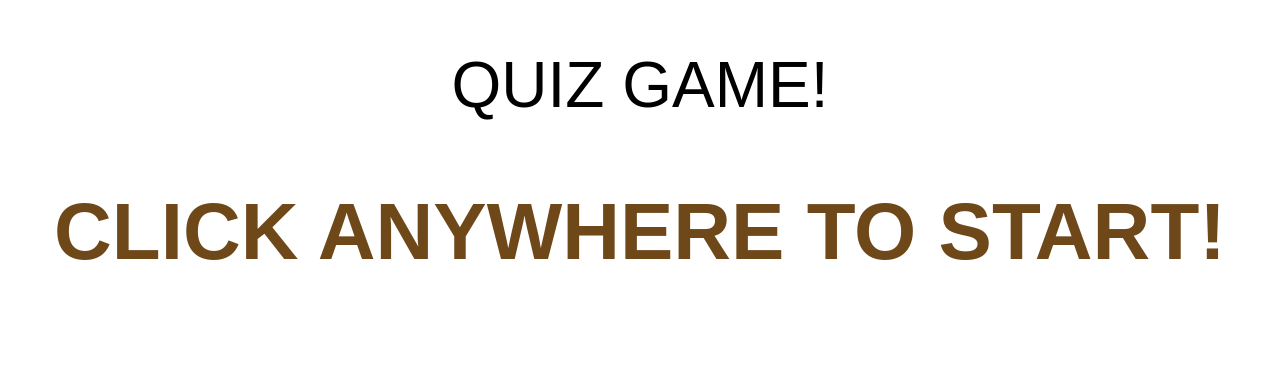
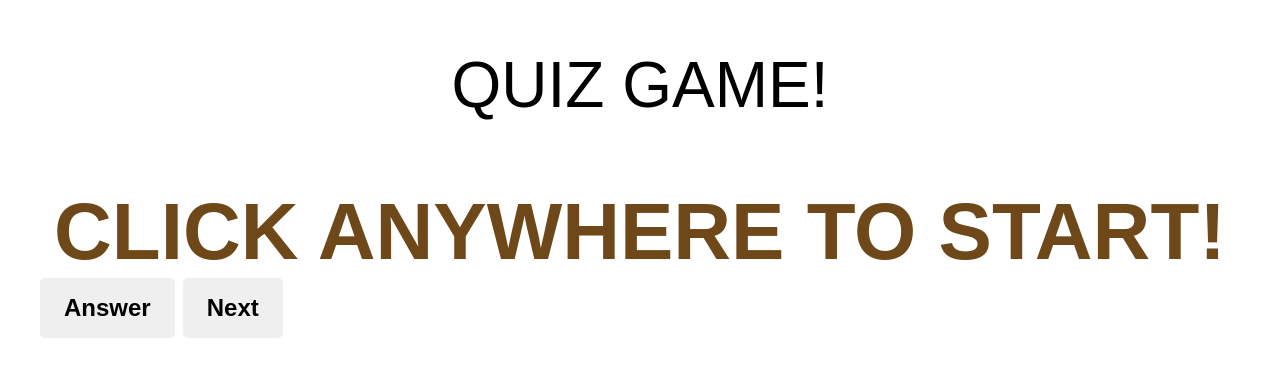
Before and after one commit to jyepesa/quiz-app-ts, a website built with Vite: page index.html in a window 1280 px wide. Built offline with nearby package versions, Linux system fonts and the light colour scheme.

Commit message:
adjust font sizes

```diff
--- a/src/style.css
+++ b/src/style.css
@@ -14,6 +14,11 @@ body {
 
 .hidden {
   display: none;
+}
+
+#app {
+  max-width: 1200px;
+  margin: 0 auto;
 }
 
 .title {
@@ -58,6 +63,8 @@ button:disabled {
 
 .question-btn {
   box-shadow: 5px 5px 10px rgb(220, 220, 220);
+  font-size: 1.5rem;
+  font-weight: 200;
 }
 
 button:hover {
@@ -80,14 +87,17 @@ button:hover {
   filter: brightness(90%);
 }
 
+#buttons {
+  display: flex;
+  gap: 8px;
+}
+
 .footer-btn {
-  padding: 0.5rem 1rem;
+  font-size: 1.5rem;
+  font-weight: 800;
+  padding: 1rem 1.5rem;
 }
 
 .footer-btn:hover {
   cursor: pointer;
 }
-
-#solution {
-  margin-right: 0.5rem;
-}
```
